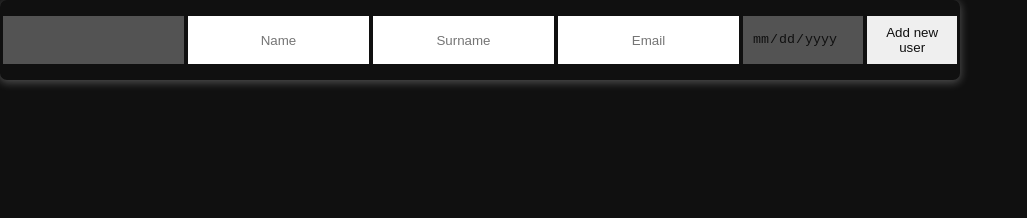
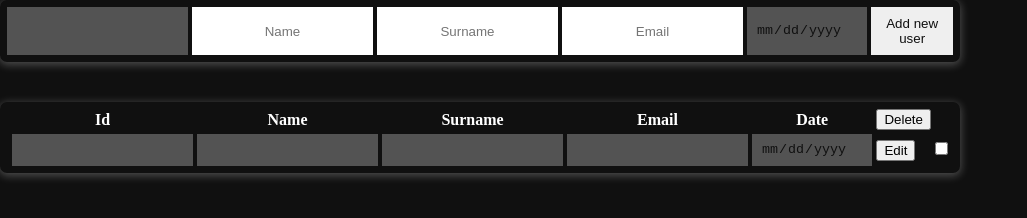
Before and after one commit to teneons/tesak-00, a plain HTML site: page task3/index.html in a window 1280 px wide. Shown: the whole page, without its empty margins (0-1027 px from the left). Drawn offline with Linux system fonts and the light colour scheme.

Commit message:
create user block, and prototype user cell

```diff
--- a/task3/index.html
+++ b/task3/index.html
@@ -21,6 +21,27 @@
       </table>
     </div>
 
+    <div id="blockUsers">
+      <table id="tableUsers">
+        <tr>
+          <th>Id</th>
+          <th>Name</th>
+          <th>Surname</th>
+          <th>Email</th>
+          <th>Date</th>
+          <th><button type="button" id="btnDelete">Delete</button></th>
+        </tr>
+        <tr class="trUser">
+          <td><input type="number" value="" class="tdUser" disabled></td>
+          <td><input type="text" value="" class="tdUser" disabled></td>
+          <td><input type="text" value="" class="tdUser" disabled></td>
+          <td><input type="text" value="" class="tdUser" disabled></td>
+          <td><input type="date" value="" class="tdUser" disabled></td>
+          <td><button type="button" class="btnEdit">Edit</button></td>
+          <td><input type="checkbox"></td>
+        </tr>
+      </table>
+    </div>
 
   </div>
 </body>
--- a/task3/styles/styles.scss
+++ b/task3/styles/styles.scss
@@ -1,6 +1,24 @@
 $black: #101010;
 $gray: #f2f2f2;
 $white: #fff;
+
+@mixin mainCell ($height) {
+  height: $height;
+  text-align: center;
+  border: none;
+  color: $black
+}
+
+@mixin mainBlock {
+  width: 75%;
+  padding: 0.5vh;
+  display: flex;
+  justify-content: center;
+  align-items: center;
+  border-radius: 7px;
+  box-shadow: 0px 2px 8px 1px rgba(255,255,255,0.25);
+}
+
 
 * {
   margin: 0;
@@ -17,13 +35,7 @@ $white: #fff;
 }
 
 #blockCreateNewUser {
-  width: 75%;
-  height: 10vh;
-  display: flex;
-  justify-content: center;
-  align-items: center;
-  border-radius: 7px;
-  box-shadow: 0px 2px 8px 1px rgba(255,255,255,0.25);
+  @include mainBlock;
 
   &:focus-within {
     border: 1px solid $white;
@@ -31,7 +43,21 @@ $white: #fff;
 }
 
 .tdNewUser, #btnAddNewUser {
-  height: 6vh;
+  @include mainCell(6vh)
+}
+
+#blockUsers {
+  @include mainBlock;
+
+  margin-top: 5vh;
+}
+
+th {
+  color: $white;
+}
+
+.tdUser {
+  height: 4vh;
   text-align: center;
   border: none;
   color: $black
```
Also changed, not shown: task3/styles/styles.css, 1 other file.
